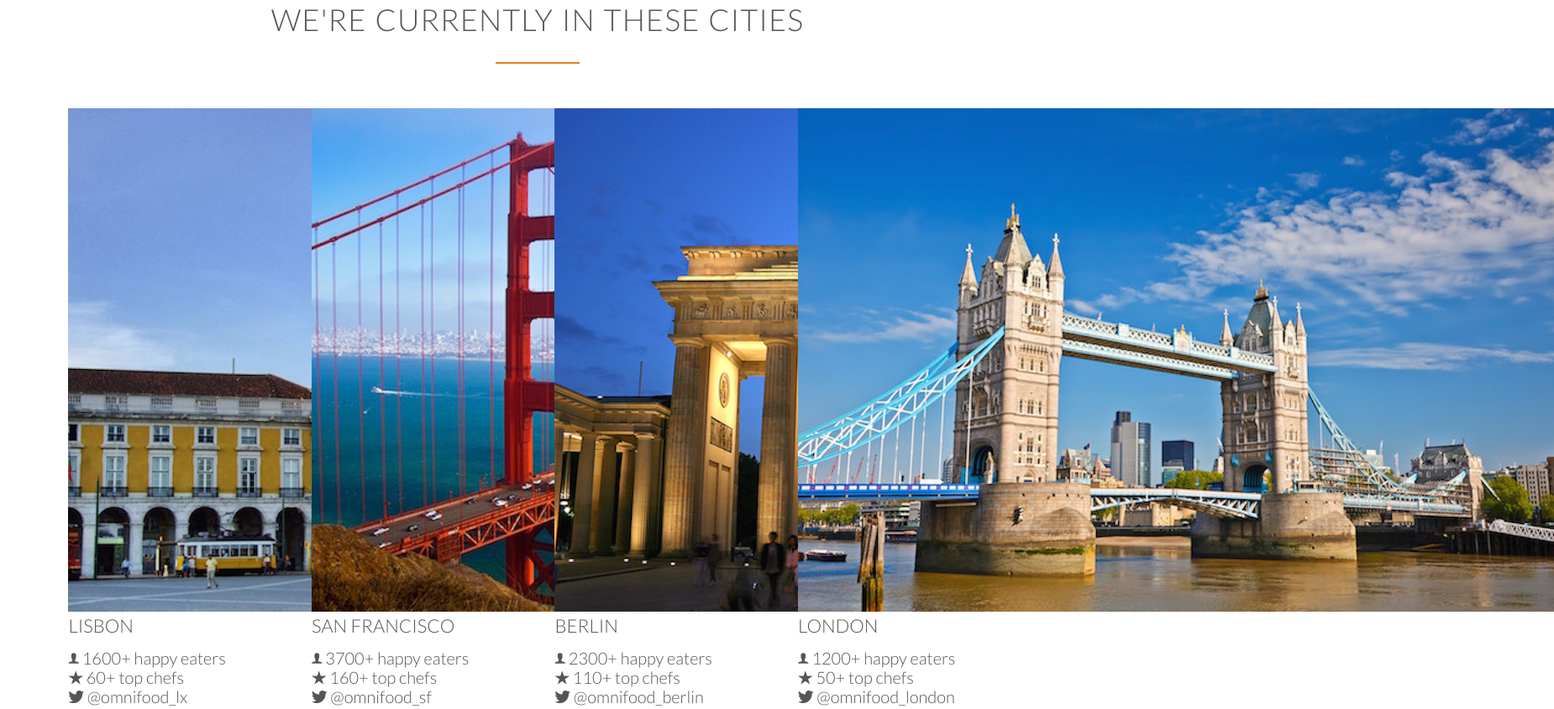
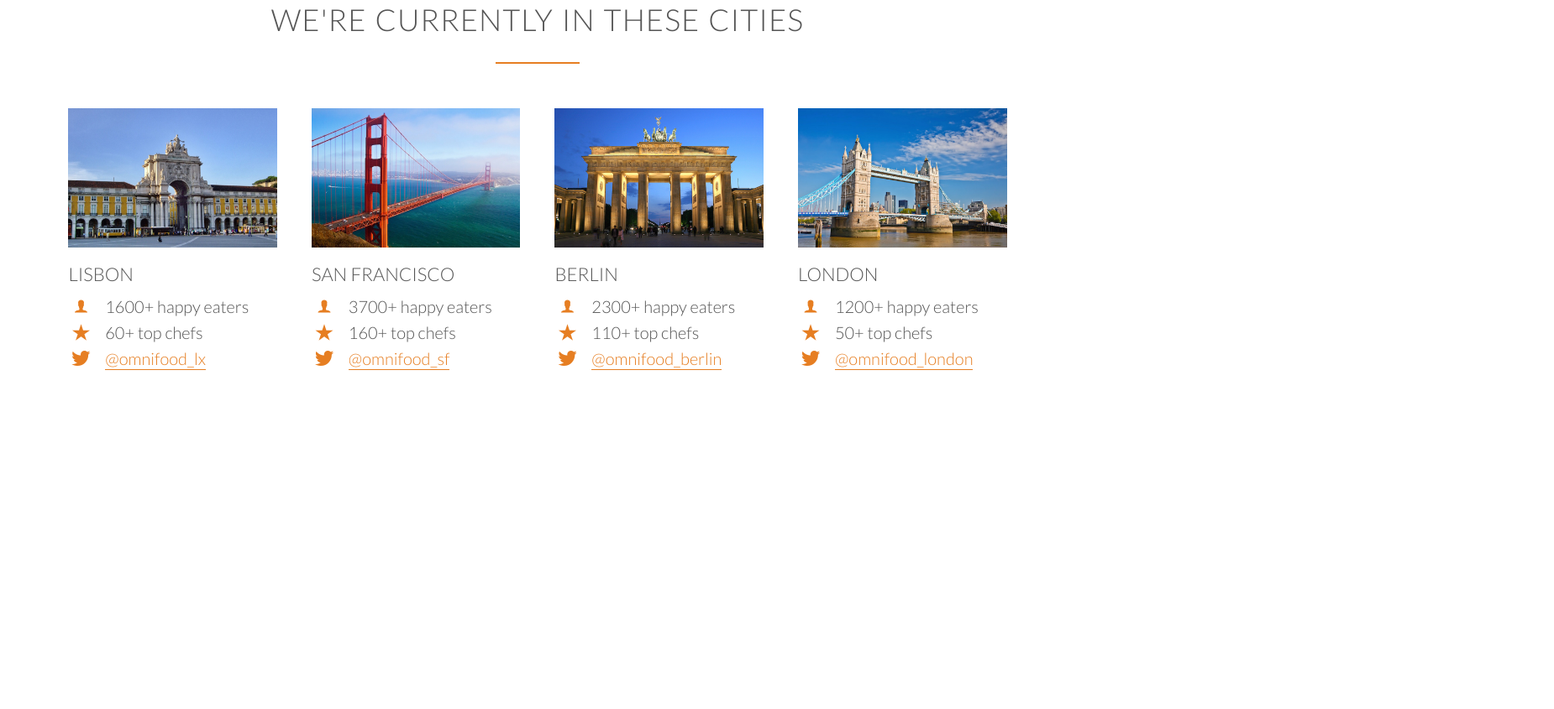
Before and after one commit to LubosVoska/omnifood-website, a website: page index.html in a window 1280 px wide. Shown: the part 2797-3642 px from the top of the page at 84% size, 1850 px wide, since content can reach past the window. After the commit the page ends 3347 px from the top, so only its background shows below. Drawn offline with Linux system fonts and the light colour scheme; files whose address does not match are found by name.

Commit message:
Add cities section

```diff
--- a/index.html
+++ b/index.html
@@ -151,16 +151,16 @@
                 <img src="resources/img/lisbon-3.jpg" alt="Lisbon">
                 <h3>Lisbon</h3>
                 <div class="city-feature">
-                    <i class="ion-ios-person"></i>
+                    <i class="ion-ios-person icon-small"></i>
                     1600+ happy eaters
                 </div>
                 <div class="city-feature">
-                    <i class="ion-ios-star"></i>
+                    <i class="ion-ios-star icon-small"></i>
                     60+ top chefs
                 </div>
                 <div class="city-feature">
-                    <i class="ion-social-twitter"></i>
-                    @omnifood_lx
+                    <i class="ion-social-twitter icon-small"></i>
+                    <a href="#" class="">@omnifood_lx</a>
                 </div>
             </div>
 
@@ -168,48 +168,48 @@
                 <img src="resources/img/san-francisco.jpg" alt="San Francisco">
                 <h3>San Francisco</h3>
                 <div class="city-feature">
-                    <i class="ion-ios-person"></i>
+                    <i class="ion-ios-person icon-small"></i>
                     3700+ happy eaters
                 </div>
                 <div class="city-feature">
-                    <i class="ion-ios-star"></i>
+                    <i class="ion-ios-star icon-small"></i>
                     160+ top chefs
                 </div>
                 <div class="city-feature">
-                    <i class="ion-social-twitter"></i>
-                    @omnifood_sf
+                    <i class="ion-social-twitter icon-small"></i>
+                    <a href="#" class="">@omnifood_sf</a>
                 </div>
             </div>
             <div class="col span-1-of-4 box">
                 <img src="resources/img/berlin.jpg" alt="Berlin">
                 <h3>Berlin</h3>
                 <div class="city-feature">
-                    <i class="ion-ios-person"></i>
+                    <i class="ion-ios-person icon-small"></i>
                     2300+ happy eaters
                 </div>
                 <div class="city-feature">
-                    <i class="ion-ios-star"></i>
+                    <i class="ion-ios-star icon-small"></i>
                     110+ top chefs
                 </div>
                 <div class="city-feature">
-                    <i class="ion-social-twitter"></i>
-                    @omnifood_berlin
+                    <i class="ion-social-twitter icon-small"></i>
+                    <a href="#" class="">@omnifood_berlin</a>
                 </div>
             </div>
             <div class="col span-1-of-4 box">
                 <img src="resources/img/london.jpg" alt="London">
                 <h3>London</h3>
                 <div class="city-feature">
-                    <i class="ion-ios-person"></i>
+                    <i class="ion-ios-person icon-small"></i>
                     1200+ happy eaters
                 </div>
                 <div class="city-feature">
-                    <i class="ion-ios-star"></i>
+                    <i class="ion-ios-star icon-small"></i>
                     50+ top chefs
                 </div>
                 <div class="city-feature">
-                    <i class="ion-social-twitter"></i>
-                    @omnifood_london
+                    <i class="ion-social-twitter icon-small"></i>
+                    <a href="#" class="">@omnifood_london</a>
                 </div>
             </div>
 
--- a/resources/css/style.css
+++ b/resources/css/style.css
@@ -102,6 +102,36 @@ h3 {
     margin-bottom: 10px;
 }
 
+.icon-small {
+    display: inline-block;
+    width: 30px;
+    text-align: center;
+    color: #e67e22;
+    font-size: 120%;
+    margin-right: 10px;
+
+    line-height: 120%;
+    vertical-align: middle;
+    margin-top: -5px;
+
+}
+
+/* ----- LINKS -----*/
+
+a:link,
+a:visited {
+    color: #e67e22;
+    text-decoration: none;
+    padding-bottom: 1px;
+    border-bottom: 1px solid #e67e22;
+    transition: border-bottom 0.2s, color 0.2s;
+}
+
+a:hover,
+a:active {
+    color: #555;
+    border-bottom: 1px solid transparent;
+}
 
 /* ----- BUTTONS -----*/
 .btn:link,
@@ -289,8 +319,26 @@ header {
     margin-right: 25px;
 }
 
+.btn-app:link,
+.btn-app:visited {
+    border: 0;
+}
 .btn-app img {
     height: 50px;
     widows: auto;
     margin-right: 10px;
 }
+
+/*  ---------------------------------------------------
+    CITIES
+-------------------------------------------------------*/
+
+.box img {
+    width: 100%;
+    height: auto;
+    margin-bottom: 15px;
+}
+
+.city-feature {
+    margin-bottom: 5px;
+}
```
